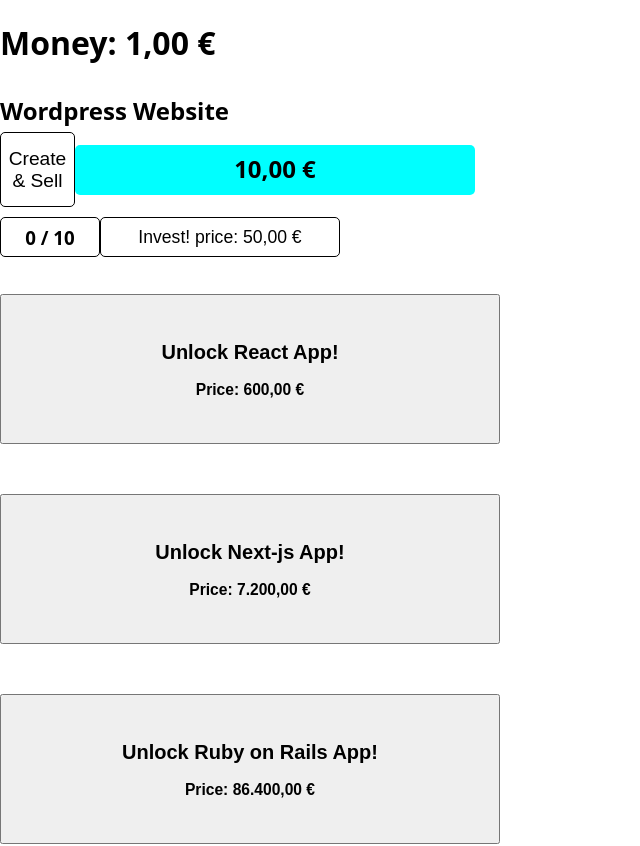
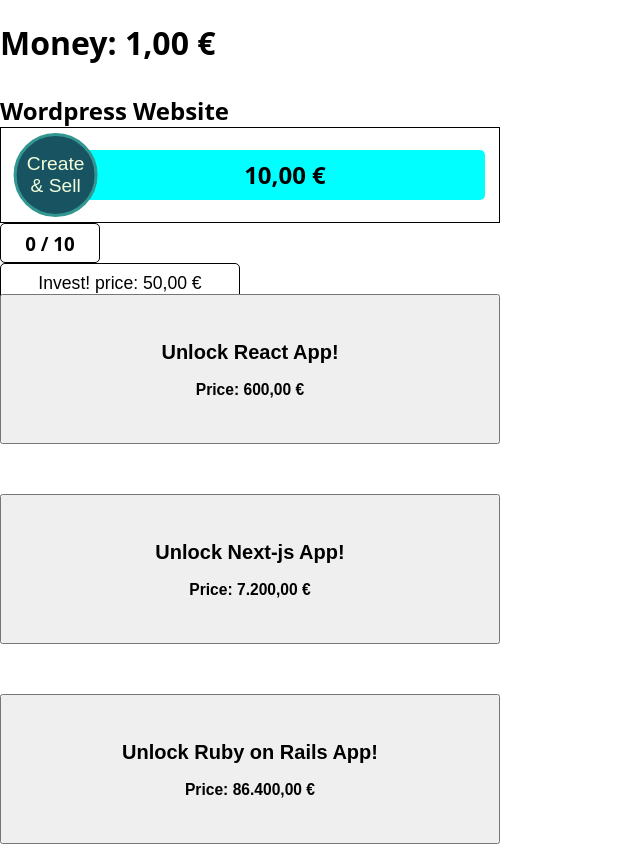
Before and after one commit to Satttoshi/idle-boss, a Next.js app: page / in a window 1280 px wide. Shown: the top 846 px of the page, without its empty margins (0-640 px from the left). Built offline with nearby package versions, Linux system fonts and the light colour scheme.

Commit message:
add Root colors and button style

```diff
--- a/src/components/MoneyButton.js
+++ b/src/components/MoneyButton.js
@@ -15,16 +15,33 @@ export default function MoneyButton({ isFilling, onMoneyButtonClick }) {
 }
 
 const StyledButton = styled.button`
-  height: 75px;
-  width: 75px;
-  background-color: #fff;
-  border: 1px solid #000;
-  border-radius: 5px;
-  color: #000;
+  height: 84px;
+  width: 84px;
+  z-index: 10;
+  transform: translateX(15%);
+  background-color: var(--5);
+  border: 3px solid var(--4);
+  border-radius: 50%;
+  color: var(--1);
   cursor: pointer;
   font-size: 1.2rem;
 
-  &:hover {
-    background-color: hotpink;
+  @media (hover: hover) {
+    &:hover {
+      background-color: var(--1);
+      border-color: var(--5);
+      color: var(--5);
+      font-weight: bold;
+    }
+  }
+
+  @media (hover: none) {
+    &:active,
+    &:focus {
+      background-color: var(--1);
+      border-color: var(--5);
+      color: var(--5);
+      font-weight: bold;
+    }
   }
 `;
--- a/src/components/Tier.js
+++ b/src/components/Tier.js
@@ -33,7 +33,7 @@ export default function Tier({ currentTier }) {
         />
         <ProgressBar isFilling={currentTier.isFilling} tier={currentTier} />
       </StyledContainer>
-      <StyledContainer>
+
       <Milestones
         investCount={investCount}
         currentMilestone={milestones[milestoneIndex]}
@@ -43,7 +43,6 @@ export default function Tier({ currentTier }) {
         money={money}
         investPrice={investPrice}
       />
-      </StyledContainer>
     </>
   );
 }
@@ -56,4 +55,5 @@ const StyledContainer = styled.div`
   display: flex;
   align-items: center;
   padding: 5px 0;
+  border: 1px solid black;
 `;
--- a/styles.js
+++ b/styles.js
@@ -5,6 +5,15 @@ export default createGlobalStyle`
   *::before,
   *::after {
     box-sizing: border-box;
+
+  }
+
+  :root {
+    --1: #f2ffda;
+    --2: 	#d0f086;
+    --3: #b8da66;
+    --4: #329691;
+    --5: 	#185362;
   }
 
   body {
```
Lines whose indentation alone changed are shown as unchanged.
